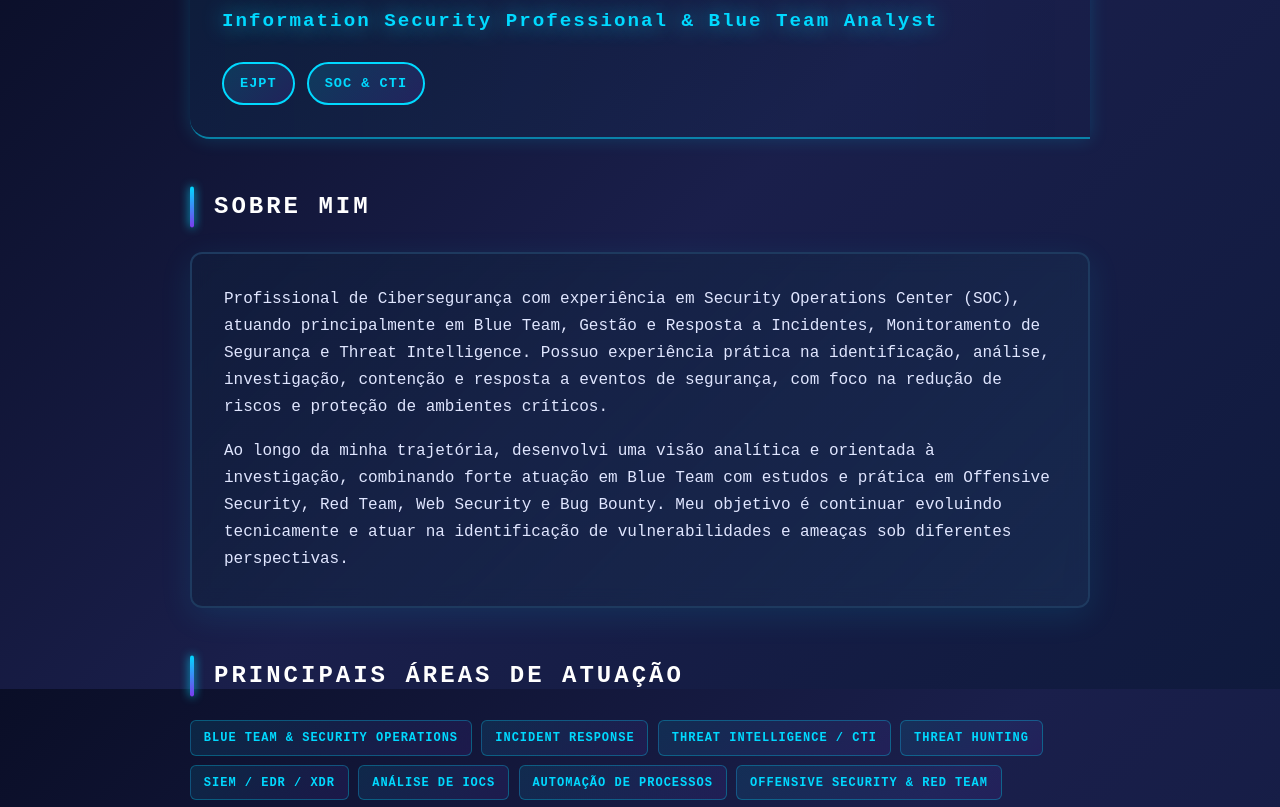
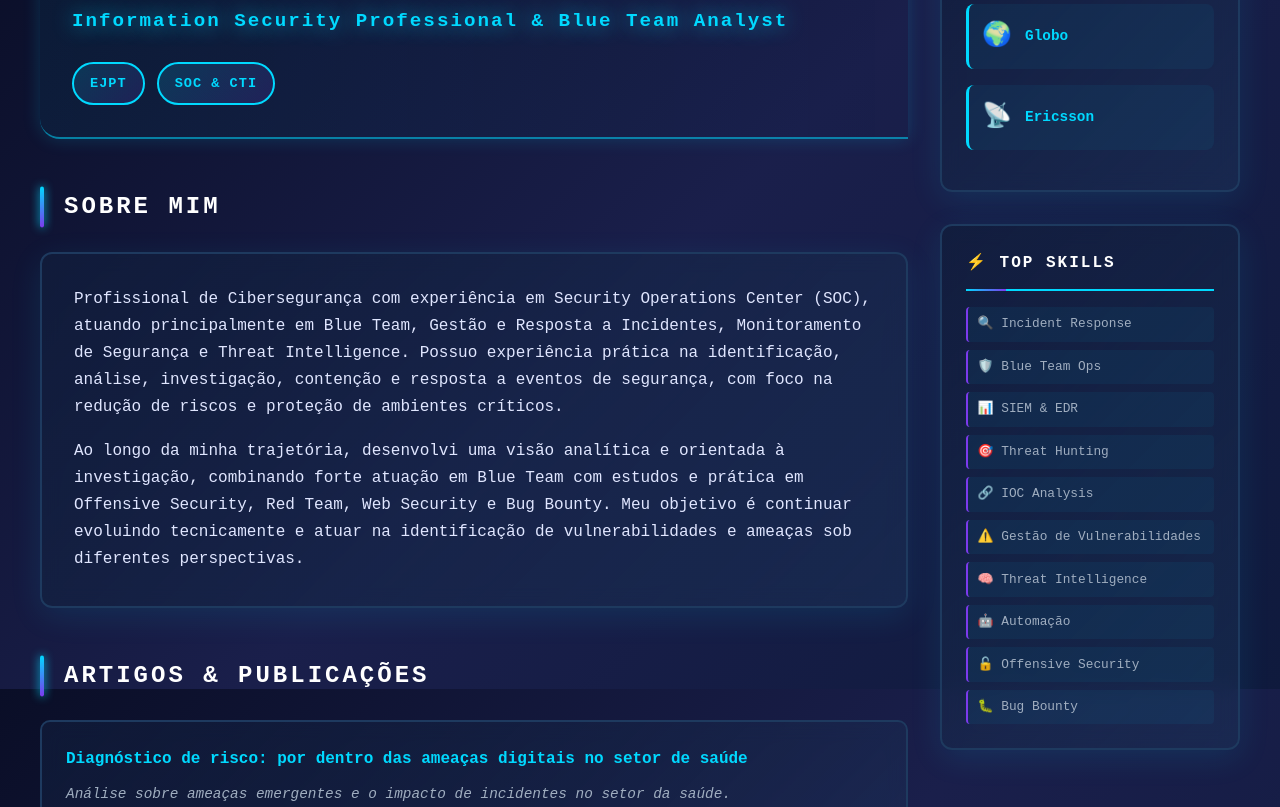
Before and after one commit to bvenzon/bvenzon.github.io, a plain HTML site: page index.html in a window 1280 px wide. Shown: the part 111-918 px from the top of the page. Drawn offline with Linux system fonts and the light colour scheme.

Commit message:
Update index.3html

```diff
--- a/index.html
+++ b/index.html
@@ -54,9 +54,137 @@
         }
 
         .container {
-            max-width: 900px;
+            display: grid;
+            grid-template-columns: 1fr 300px;
+            gap: 2rem;
+            max-width: 1200px;
             width: 100%;
             animation: float-in 0.8s ease-out;
+        }
+
+        .main-content {
+            min-width: 0;
+        }
+
+        .sidebar {
+            display: flex;
+            flex-direction: column;
+            gap: 2rem;
+        }
+
+        .hall-fama, .competencies-sidebar {
+            background: linear-gradient(135deg, rgba(17, 29, 60, 0.8), rgba(30, 58, 95, 0.4));
+            border: 2px solid var(--border-color);
+            border-radius: 12px;
+            padding: 1.5rem;
+            backdrop-filter: blur(10px);
+            box-shadow: 0 8px 32px rgba(0, 217, 255, 0.1);
+            animation: float-in 1s ease-out;
+            position: sticky;
+            top: 2rem;
+        }
+
+        .hall-fama:hover, .competencies-sidebar:hover {
+            border-color: var(--accent-color);
+            box-shadow: 0 8px 32px rgba(0, 217, 255, 0.2);
+        }
+
+        .sidebar-title {
+            font-size: 1rem;
+            color: #ffffff;
+            margin: 0 0 1rem 0;
+            text-transform: uppercase;
+            letter-spacing: 2px;
+            font-weight: 800;
+            border-bottom: 2px solid var(--accent-color);
+            padding-bottom: 0.75rem;
+            position: relative;
+        }
+
+        .sidebar-title::before {
+            content: '';
+            position: absolute;
+            left: 0;
+            bottom: -2px;
+            width: 40px;
+            height: 2px;
+            background: linear-gradient(90deg, var(--accent-color), var(--accent-secondary));
+        }
+
+        .company-item {
+            display: flex;
+            align-items: center;
+            gap: 0.75rem;
+            margin-bottom: 1rem;
+            padding: 0.75rem;
+            background: rgba(0, 217, 255, 0.05);
+            border-radius: 8px;
+            border-left: 3px solid var(--accent-color);
+            transition: all 0.2s ease;
+        }
+
+        .company-item:hover {
+            background: rgba(0, 217, 255, 0.1);
+            transform: translateX(5px);
+        }
+
+        .company-icon {
+            font-size: 1.5rem;
+            min-width: 2rem;
+            text-align: center;
+        }
+
+        .company-name {
+            font-weight: 700;
+            color: var(--accent-color);
+            font-size: 0.9rem;
+        }
+
+        .competencies-list {
+            display: flex;
+            flex-direction: column;
+            gap: 0.5rem;
+        }
+
+        .comp-item {
+            font-size: 0.8rem;
+            color: var(--text-muted);
+            padding: 0.4rem 0.6rem;
+            background: rgba(0, 217, 255, 0.05);
+            border-radius: 4px;
+            border-left: 2px solid var(--accent-secondary);
+            transition: all 0.2s ease;
+        }
+
+        .comp-item:hover {
+            color: var(--accent-color);
+            background: rgba(0, 217, 255, 0.1);
+            border-left-color: var(--accent-color);
+            transform: translateX(3px);
+        }
+
+        @media (max-width: 1024px) {
+            .container {
+                grid-template-columns: 1fr;
+            }
+
+            .sidebar {
+                grid-column: 1;
+                grid-row: 1;
+                grid-auto-flow: column;
+                gap: 1rem;
+                margin-bottom: 2rem;
+            }
+
+            .main-content {
+                grid-column: 1;
+                grid-row: 2;
+            }
+
+            .hall-fama, .competencies-sidebar {
+                position: relative;
+                top: 0;
+            }
         }
 
         header {
@@ -294,6 +422,7 @@
 <body>
 
     <div class="container">
+        <div class="main-content">
         <header>
             <h1>Bruno Teixeira Venzon</h1>
             <p class="subtitle">Information Security Professional & Blue Team Analyst</p>
@@ -307,19 +436,6 @@
         <div class="bio-box">
             <p>Profissional de Cibersegurança com experiência em Security Operations Center (SOC), atuando principalmente em Blue Team, Gestão e Resposta a Incidentes, Monitoramento de Segurança e Threat Intelligence. Possuo experiência prática na identificação, análise, investigação, contenção e resposta a eventos de segurança, com foco na redução de riscos e proteção de ambientes críticos.</p>
             <p style="margin-top: 1rem;">Ao longo da minha trajetória, desenvolvi uma visão analítica e orientada à investigação, combinando forte atuação em Blue Team com estudos e prática em Offensive Security, Red Team, Web Security e Bug Bounty. Meu objetivo é continuar evoluindo tecnicamente e atuar na identificação de vulnerabilidades e ameaças sob diferentes perspectivas.</p>
-        </div>
-
-        <div class="section-title">Principais Áreas de Atuação</div>
-        <div class="tags-grid" style="margin-bottom: 2rem;">
-            <span class="tag">Blue Team & Security Operations</span>
-            <span class="tag">Incident Response</span>
-            <span class="tag">Threat Intelligence / CTI</span>
-            <span class="tag">Threat Hunting</span>
-            <span class="tag">SIEM / EDR / XDR</span>
-            <span class="tag">Análise de IOCs</span>
-            <span class="tag">Automação de Processos</span>
-            <span class="tag">Offensive Security & Red Team</span>
-            <span class="tag">Web Security & Bug Bounty</span>
         </div>
 
         <div class="section-title">Artigos & Publicações</div>
@@ -365,6 +481,37 @@
         <footer>
             <p>&copy; 2026 Bruno Teixeira Venzon. Desenvolvido com GitHub Pages.</p>
         </footer>
+        </div>
+
+        <div class="sidebar">
+            <div class="hall-fama">
+                <div class="sidebar-title">🏆 Hall da Fama</div>
+                <div class="company-item">
+                    <div class="company-icon">🌍</div>
+                    <div class="company-name">Globo</div>
+                </div>
+                <div class="company-item">
+                    <div class="company-icon">📡</div>
+                    <div class="company-name">Ericsson</div>
+                </div>
+            </div>
+
+            <div class="competencies-sidebar">
+                <div class="sidebar-title">⚡ Top Skills</div>
+                <div class="competencies-list">
+                    <div class="comp-item">🔍 Incident Response</div>
+                    <div class="comp-item">🛡️ Blue Team Ops</div>
+                    <div class="comp-item">📊 SIEM & EDR</div>
+                    <div class="comp-item">🎯 Threat Hunting</div>
+                    <div class="comp-item">🔗 IOC Analysis</div>
+                    <div class="comp-item">⚠️ Gestão de Vulnerabilidades</div>
+                    <div class="comp-item">🧠 Threat Intelligence</div>
+                    <div class="comp-item">🤖 Automação</div>
+                    <div class="comp-item">🔓 Offensive Security</div>
+                    <div class="comp-item">🐛 Bug Bounty</div>
+                </div>
+            </div>
+        </div>
     </div>
 
 </body>
```
